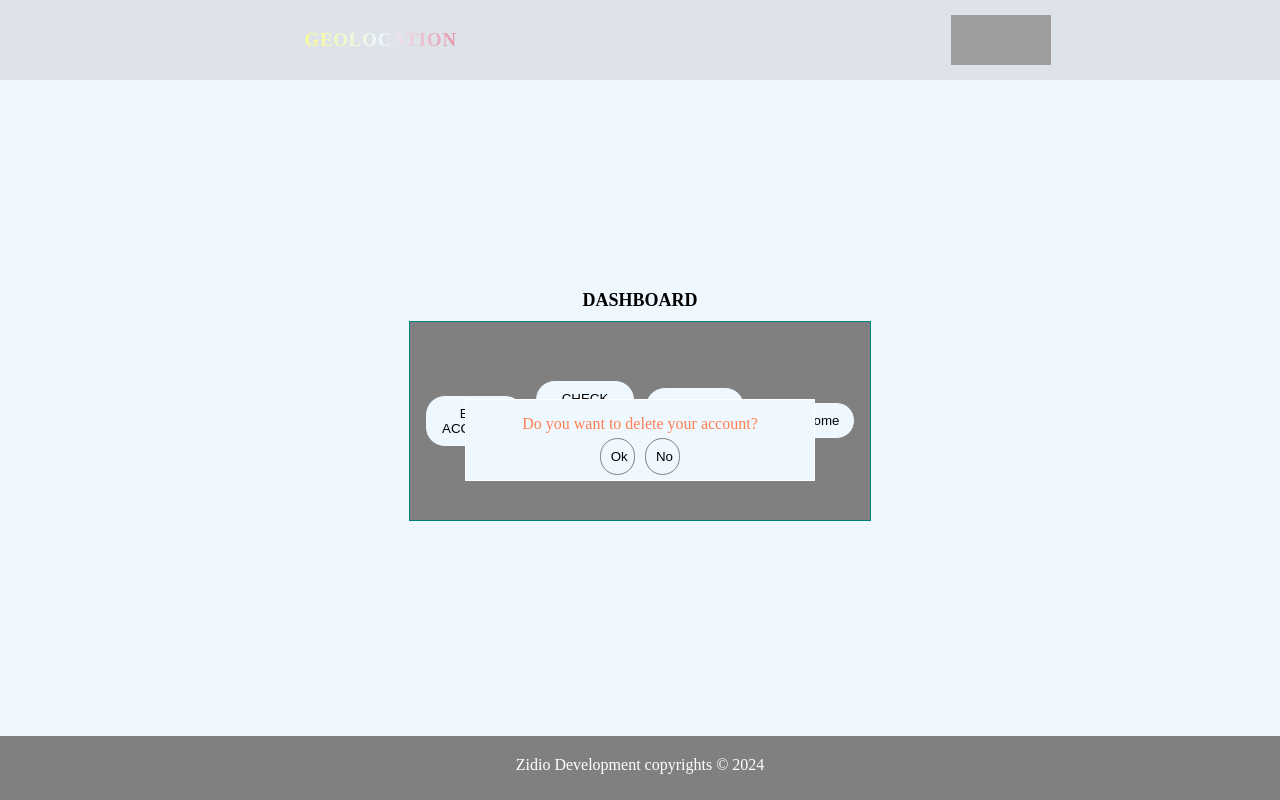
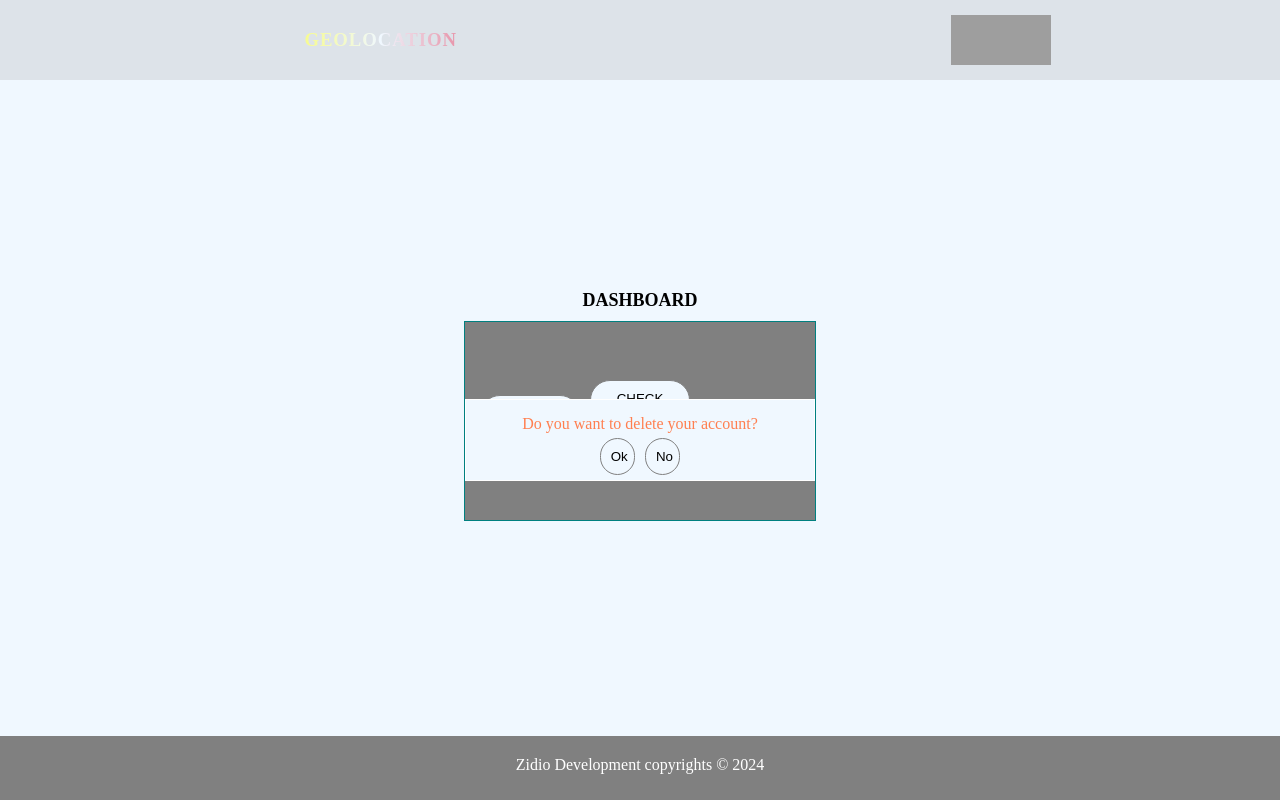
Before and after one commit to ogaraga/locationtracker, a React (Vite) app: page /profile/65d60569e4b104a0d6ed840c in a window 1280 px wide. Built offline with nearby package versions, Linux system fonts and the light colour scheme; grey boxes are pictures that could not be loaded.

Commit message:
location tracker

```diff
--- a/src/components/Dashboard.jsx
+++ b/src/components/Dashboard.jsx
@@ -41,9 +41,6 @@ window.addEventListener('load',()=>{
         <Link to="/hist">
           <button type="button">CHECK YOUR LOCATION HISTORY</button>
         </Link>
-        <Link to="/hist_all">
-          <button type="button">CHECK ALL LOGIN USERS</button>
-        </Link>
         {modal ? (
           <button type="button" onClick={handleDelete}>
             DELETE ACCOUNT
```
